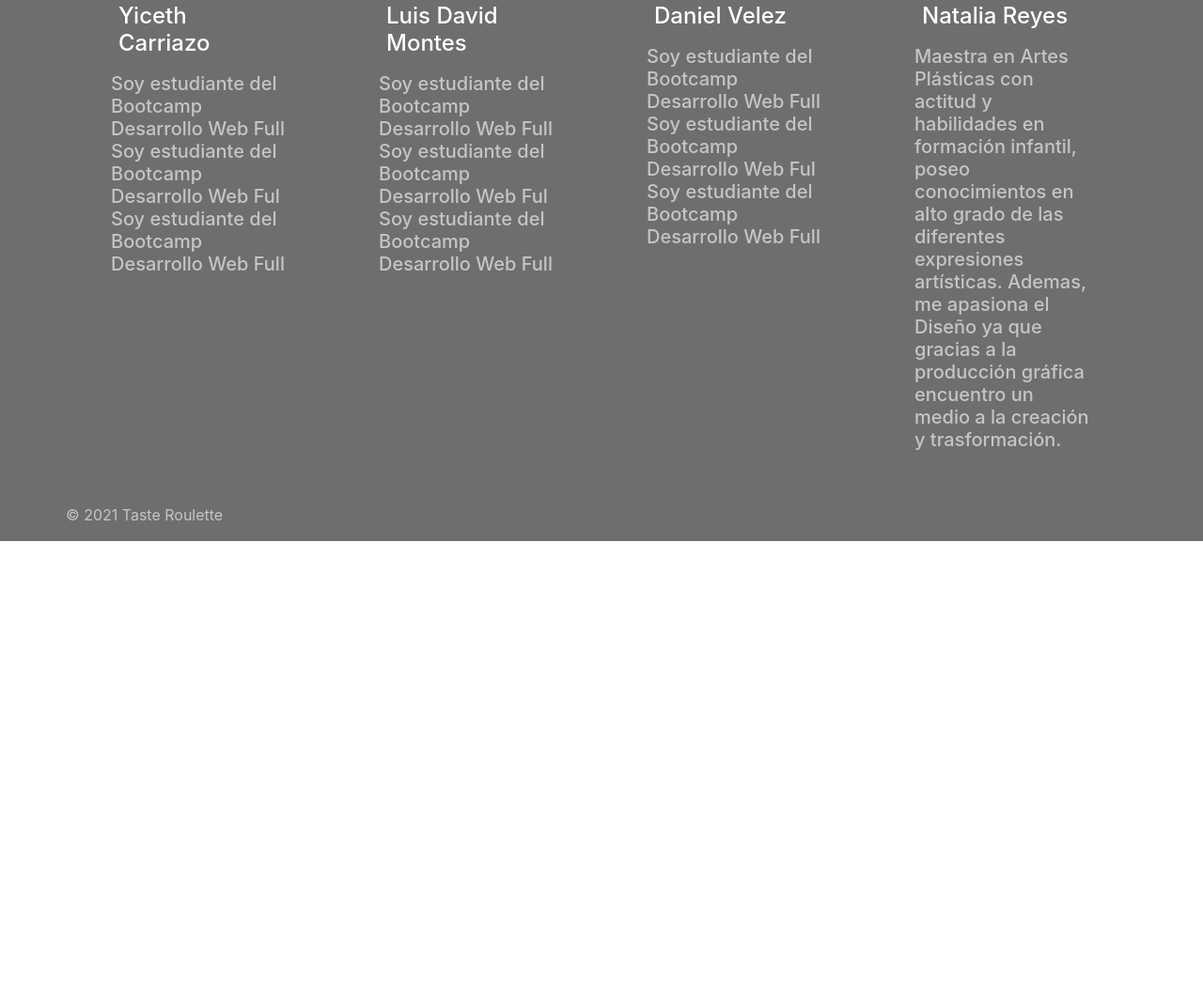
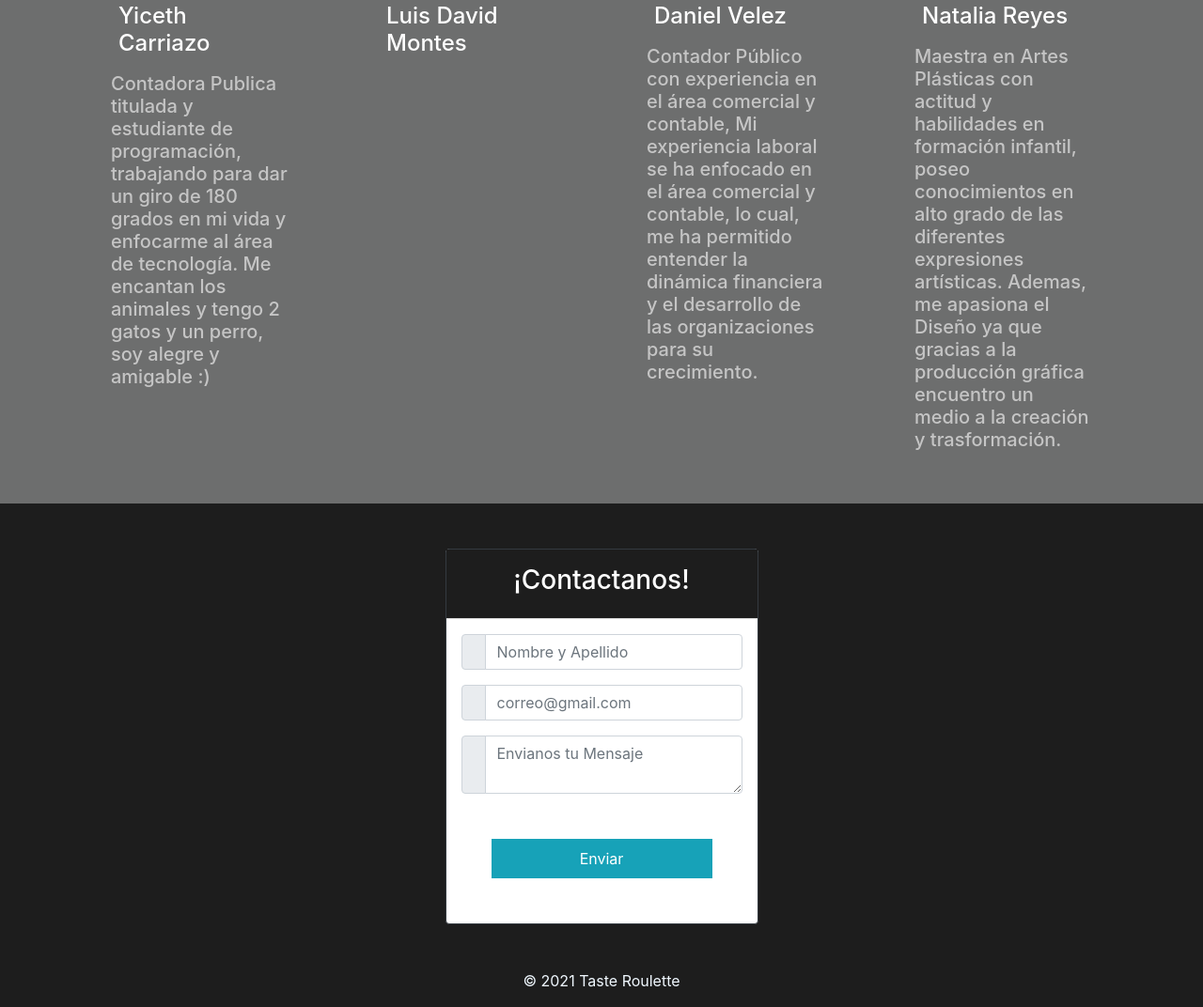
Before and after one commit to danielv0720/Proyecto, a plain HTML site: page index.html in a window 1280 px wide. Shown: the part 1605-2677 px from the top of the page at 94% size. Before the commit the page ends 2181 px from the top, so only its background shows below. Drawn offline with nearby package versions, Linux system fonts and the light colour scheme; files whose address does not match are found by name.

Commit message:
Cantactenos

```diff
--- a/index.html
+++ b/index.html
@@ -214,9 +214,10 @@
        <div class="title p-2">
        <h4>Yiceth Carriazo</h4>
        </div>
-                <h5>Soy estudiante del Bootcamp Desarrollo Web Full
-                   Soy estudiante del Bootcamp Desarrollo Web Ful
-                   Soy estudiante del Bootcamp Desarrollo Web Full</h5>
+       <h5>Contadora Publica titulada y estudiante de programación,
+          trabajando para dar un giro de 180 grados en mi vida y
+          enfocarme al área de tecnología. Me encantan los animales
+          y tengo 2 gatos y un perro, soy alegre y amigable :)</h5>
        </div>
        </div>
        <div class="col-md-3 col-sm-6 p-5">
@@ -226,9 +227,7 @@
         <div class="title p-2">
         <h4>Luis David Montes</h4>
         </div>
-                <h5>Soy estudiante del Bootcamp Desarrollo Web Full
-                  Soy estudiante del Bootcamp Desarrollo Web Ful
-                  Soy estudiante del Bootcamp Desarrollo Web Full</h5>
+        <h5> </h5>
         </div>
         </div>
         <div class="col-md-3 col-sm-6 p-5 ">
@@ -238,9 +237,10 @@
         <div class="title p-2">
         <h4>Daniel Velez</h4>
         </div>
-                <h5>Soy estudiante del Bootcamp Desarrollo Web Full
-                  Soy estudiante del Bootcamp Desarrollo Web Ful
-                  Soy estudiante del Bootcamp Desarrollo Web Full</h5>
+        <h5>Contador Público con experiencia en el área comercial y contable,
+          Mi experiencia laboral se ha enfocado en el área comercial y contable,
+          lo cual, me ha permitido entender la dinámica financiera y el desarrollo
+          de las organizaciones para su crecimiento.</h5>
         </div>
         </div>
         <div class="col-md-3 col-sm-6 p-5">
@@ -256,14 +256,76 @@
             un medio a la creación y trasformación.</h5>
         </div>
         </div>
-
-          <p> © 2021 Taste Roulette</p>
-
-
         </div>
         </div>
+        </div>
+  <!--Formulario contactanos-->
+        <form >
+        <div class="container width=10">
+        <div class="row justify-content-center flex">
+        <div class="col-12 col-md-14 col-1g-10 pb-7 p-5 ">
 
+        <div class="card border-dark">
+        <div class="card-header p-0">
+        <div class="bg-fondo text-white text-center py-3">
+          <h3><i class="fa fa-envelope"></i> ¡Contactanos!</h3>
         </div>
+        </div>
+        <div class="card-body p-3">
+  <!--Body-->
+       <div class="form-group">
+       <div class="input-group mb-2">
+       <div class="input-group-prepend">
+       <div class="input-group-text"><i class="fa fa-user text-info"></i></div>
+       </div>
+  <!--Campo nombre y apellido-->
+       <input type="text"
+       class="form-control"
+       id="nombre" name="nombre"
+       placeholder="Nombre y Apellido" required>
+       </div>
+       </div>
+   <!--Campo email-->
+       <div class="form-group">
+       <div class="input-group mb-2">
+       <div class="input-group-prepend">
+       <div class="input-group-text"><i class="fa fa-envelope text-info"></i></div>
+       </div>
+       <input type="email"
+       class="form-control"
+       id="nombre" name="email"
+       placeholder="correo@gmail.com" required>
+       </div>
+       </div>
+   <!--Campo mensaje-->
+       <div class="form-group">
+       <div class="input-group mb-2">
+       <div class="input-group-prepend">
+       <div class="input-group-text"><i class="fa fa-comment text-info"></i></div>
+       </div>
+       <textarea class="form-control"
+       placeholder="Envianos tu Mensaje" required></textarea>
+       </div>
+       </div>
+    <!--Campo enviar-->
+       <div class="text-center">
+       <input type="submit"
+       value="Enviar"
+       class="btn btn-info btn-block rounded-0 py-2">
+       </div>
+       </div>
+       </div>
+       </div>
+       </div>
+       </div>
+       </form>
+       <div class="row justify-content-center flex">
+       <div class="title-final">
+       <p> © 2021 Taste Roulette</p>
+       </div>
+      </div>
+      </div>
+      </form>
       </footer>
   <!--<footer class="bg-dark text-dark text-center p-1">
         <div class="d-flex justify-content-center ">
--- a/styles.css
+++ b/styles.css
@@ -53,3 +53,17 @@ color: rgb(250, 235, 215);
 .title{
  color: rgb(255, 255, 255);
 }
+
+.bg-fondo{
+  background-color: rgb(29, 29, 29);
+}
+
+.container{
+  display: flex;
+  justify-content: center;
+  align-items: center;
+}
+
+.title-final{
+  color: aliceblue;
+}
```
Lines whose indentation alone changed are shown as unchanged.
